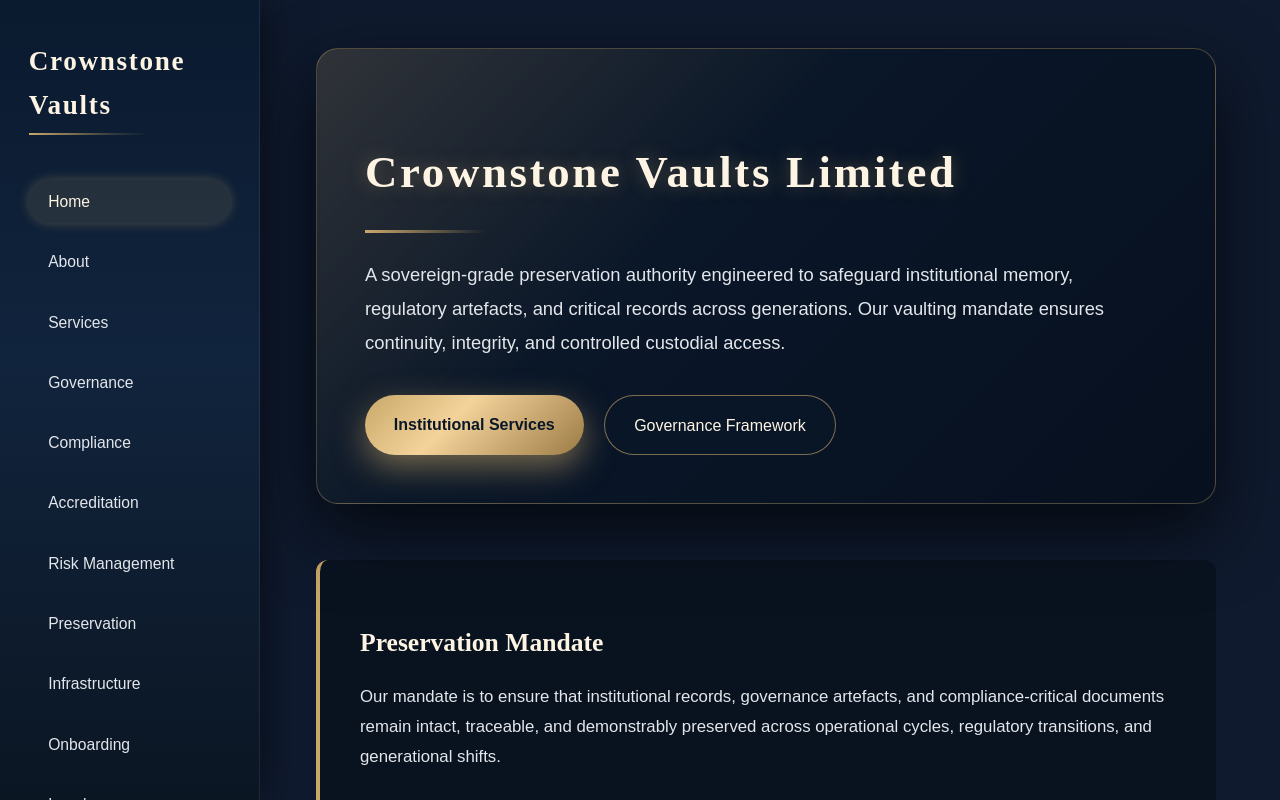
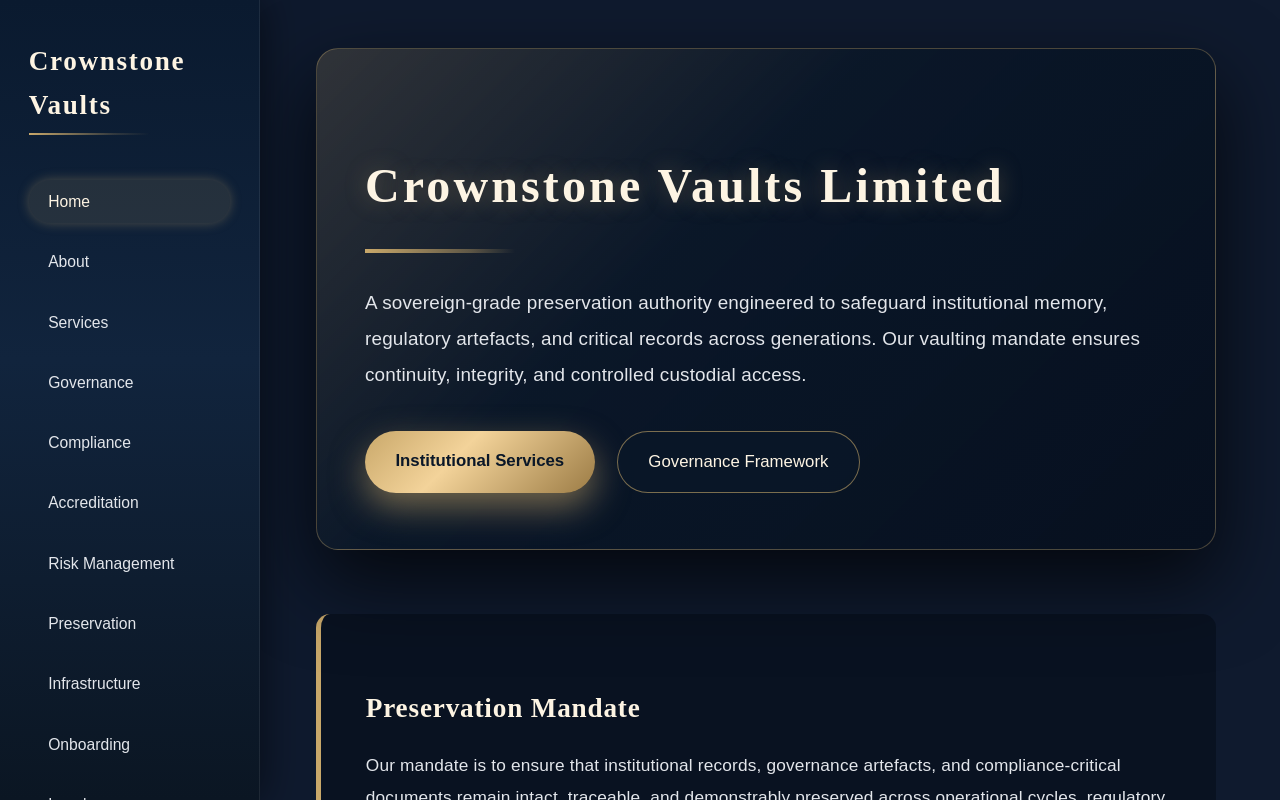
Before and after one commit to soulnlite/crownstone-vaults, a Next.js app: page / in a window 1280 px wide. Built offline with nearby package versions, Linux system fonts and the light colour scheme.

Commit message:
Homepage update

```diff
--- a/app/page.tsx
+++ b/app/page.tsx
@@ -4,12 +4,12 @@ export default function HomePage() {
       {/* HERO SECTION */}
       <section
         style={{
-          marginBottom: "3.5rem",
-          padding: "3rem 3rem",
+          marginBottom: "4rem",
+          padding: "3.5rem 3rem",
           borderRadius: "22px",
           background:
             "linear-gradient(135deg, rgba(201,168,106,0.18) 0%, rgba(10,23,40,0.92) 40%, #07101F 100%)",
-          boxShadow: "0 28px 70px rgba(0,0,0,0.65)",
+          boxShadow: "0 32px 80px rgba(0,0,0,0.7)",
           border: "1px solid rgba(201,168,106,0.35)",
           position: "relative",
         }}
@@ -17,33 +17,34 @@ export default function HomePage() {
         <h1
           style={{
             fontFamily: "Merriweather, serif",
-            fontSize: "2.8rem",
-            marginBottom: "1.2rem",
-            letterSpacing: "0.06em",
+            fontSize: "3rem",
+            marginBottom: "1.4rem",
+            letterSpacing: "0.065em",
             color: "#FDF4E3",
-            textShadow: "0 0 18px rgba(201,168,106,0.35)",
+            textShadow: "0 0 22px rgba(201,168,106,0.35)",
           }}
         >
           Crownstone Vaults Limited
         </h1>
 
-        {/* Gold micro-divider */}
+        {/* Strong Institutional Divider */}
         <div
           style={{
-            height: "3px",
-            width: "120px",
+            height: "4px",
+            width: "150px",
             background:
-              "linear-gradient(90deg, #C9A86A 0%, rgba(201,168,106,0.3) 70%, transparent 100%)",
-            marginBottom: "1.6rem",
+              "linear-gradient(90deg, #C9A86A 0%, rgba(201,168,106,0.4) 70%, transparent 100%)",
+            marginBottom: "2rem",
           }}
         ></div>
 
         <p
           style={{
-            fontSize: "1.15rem",
-            lineHeight: "1.85",
-            maxWidth: "760px",
-            marginBottom: "2.2rem",
+            fontSize: "1.18rem",
+            lineHeight: "1.9",
+            maxWidth: "780px",
+            marginBottom: "2.4rem",
+            letterSpacing: "0.01em",
           }}
         >
           A sovereign‑grade preservation authority engineered to safeguard institutional memory,
@@ -51,30 +52,36 @@ export default function HomePage() {
           ensures continuity, integrity, and controlled custodial access.
         </p>
 
-        <div style={{ display: "flex", gap: "1.3rem", flexWrap: "wrap" }}>
+        <div
+          style={{
+            display: "flex",
+            gap: "1.4rem",
+            flexWrap: "wrap",
+          }}
+        >
           <a
             href="/services"
             style={{
-              padding: "0.95rem 1.8rem",
+              padding: "1rem 1.9rem",
               borderRadius: "999px",
               background:
                 "linear-gradient(135deg, #C9A86A 0%, #F3D39A 40%, #9C7C45 100%)",
               color: "#0A1728",
               fontWeight: 600,
-              fontSize: "1rem",
+              fontSize: "1.05rem",
               textDecoration: "none",
-              boxShadow: "0 12px 32px rgba(201,168,106,0.55)",
+              boxShadow: "0 14px 34px rgba(201,168,106,0.55)",
               transition: "transform 0.25s ease, box-shadow 0.25s ease",
             }}
             onMouseEnter={(e) => {
-              e.currentTarget.style.transform = "translateY(-3px)";
+              e.currentTarget.style.transform = "translateY(-4px)";
               e.currentTarget.style.boxShadow =
-                "0 16px 38px rgba(201,168,106,0.65)";
+                "0 18px 44px rgba(201,168,106,0.65)";
             }}
             onMouseLeave={(e) => {
               e.currentTarget.style.transform = "translateY(0px)";
               e.currentTarget.style.boxShadow =
-                "0 12px 32px rgba(201,168,106,0.55)";
+                "0 14px 34px rgba(201,168,106,0.55)";
             }}
           >
             Institutional Services
@@ -83,25 +90,25 @@ export default function HomePage() {
           <a
             href="/governance"
             style={{
-              padding: "0.95rem 1.8rem",
+              padding: "1rem 1.9rem",
               borderRadius: "999px",
               border: "1px solid rgba(201,168,106,0.6)",
               color: "#FDF4E3",
               fontWeight: 500,
-              fontSize: "1rem",
+              fontSize: "1.05rem",
               textDecoration: "none",
-              background: "rgba(10,23,40,0.7)",
+              background: "rgba(10,23,40,0.75)",
               transition: "transform 0.25s ease, box-shadow 0.25s ease",
             }}
             onMouseEnter={(e) => {
-              e.currentTarget.style.transform = "translateY(-3px)";
+              e.currentTarget.style.transform = "translateY(-4px)";
               e.currentTarget.style.boxShadow =
-                "0 16px 38px rgba(201,168,106,0.45)";
+                "0 18px 44px rgba(201,168,106,0.45)";
             }}
             onMouseLeave={(e) => {
               e.currentTarget.style.transform = "translateY(0px)";
               e.currentTarget.style.boxShadow =
-                "0 12px 32px rgba(201,168,106,0.35)";
+                "0 14px 34px rgba(201,168,106,0.35)";
             }}
           >
             Governance Framework
@@ -112,19 +119,20 @@ export default function HomePage() {
       {/* MANDATE STATEMENT */}
       <section
         style={{
-          marginBottom: "3.5rem",
-          padding: "2.5rem 2.5rem",
-          borderLeft: "4px solid #C9A86A",
-          background: "rgba(9,18,32,0.9)",
-          borderRadius: "12px",
+          marginBottom: "4rem",
+          padding: "3rem 2.8rem",
+          borderLeft: "5px solid #C9A86A",
+          background: "rgba(9,18,32,0.92)",
+          borderRadius: "14px",
         }}
       >
         <h2
           style={{
             fontFamily: "Merriweather, serif",
-            fontSize: "1.6rem",
-            marginBottom: "1rem",
+            fontSize: "1.7rem",
+            marginBottom: "1.2rem",
             color: "#FDF4E3",
+            letterSpacing: "0.03em",
           }}
         >
           Preservation Mandate
@@ -132,9 +140,10 @@ export default function HomePage() {
 
         <p
           style={{
-            fontSize: "1.05rem",
-            lineHeight: "1.8",
-            maxWidth: "820px",
+            fontSize: "1.08rem",
+            lineHeight: "1.85",
+            maxWidth: "840px",
+            letterSpacing: "0.01em",
           }}
         >
           Our mandate is to ensure that institutional records, governance artefacts, and
@@ -144,13 +153,13 @@ export default function HomePage() {
       </section>
 
       {/* THREE PILLARS */}
-      <section style={{ marginBottom: "3.5rem" }}>
+      <section style={{ marginBottom: "4rem" }}>
         <h2
           style={{
             fontFamily: "Merriweather, serif",
-            fontSize: "1.45rem",
-            marginBottom: "1.5rem",
-            letterSpacing: "0.08em",
+            fontSize: "1.55rem",
+            marginBottom: "1.8rem",
+            letterSpacing: "0.085em",
             textTransform: "uppercase",
             color: "#FDF4E3",
           }}
@@ -161,42 +170,43 @@ export default function HomePage() {
         <div
           style={{
             display: "grid",
-            gridTemplateColumns: "repeat(auto-fit, minmax(260px, 1fr))",
-            gap: "1.8rem",
+            gridTemplateColumns: "repeat(auto-fit, minmax(270px, 1fr))",
+            gap: "2rem",
           }}
         >
           {/* Pillar 1 */}
           <div
             style={{
-              padding: "1.8rem 1.6rem",
-              borderRadius: "16px",
+              padding: "2rem 1.8rem",
+              borderRadius: "18px",
               background:
-                "linear-gradient(135deg, rgba(255,255,255,0.04), rgba(10,23,40,0.95))",
-              border: "1px solid rgba(255,255,255,0.08)",
-              boxShadow: "0 10px 28px rgba(0,0,0,0.45)",
+                "linear-gradient(135deg, rgba(255,255,255,0.045), rgba(10,23,40,0.96))",
+              border: "1px solid rgba(255,255,255,0.1)",
+              boxShadow: "0 12px 32px rgba(0,0,0,0.5)",
               transition: "transform 0.25s ease, box-shadow 0.25s ease",
             }}
             onMouseEnter={(e) => {
-              e.currentTarget.style.transform = "translateY(-4px)";
+              e.currentTarget.style.transform = "translateY(-5px)";
               e.currentTarget.style.boxShadow =
-                "0 14px 34px rgba(0,0,0,0.55)";
+                "0 18px 44px rgba(0,0,0,0.6)";
             }}
             onMouseLeave={(e) => {
               e.currentTarget.style.transform = "translateY(0px)";
               e.currentTarget.style.boxShadow =
-                "0 10px 28px rgba(0,0,0,0.45)";
+                "0 12px 32px rgba(0,0,0,0.5)";
             }}
           >
             <h3
               style={{
-                fontSize: "1.1rem",
-                marginBottom: "0.7rem",
+                fontSize: "1.15rem",
+                marginBottom: "0.8rem",
                 color: "#F3D39A",
+                letterSpacing: "0.02em",
               }}
             >
               Custodial Infrastructure
             </h3>
-            <p style={{ fontSize: "0.98rem", lineHeight: "1.75" }}>
+            <p style={{ fontSize: "1rem", lineHeight: "1.78" }}>
               Engineered for continuity, resilience, and controlled access. Crownstone Vaults
               operates as a neutral, institutional-grade custodian for records that must remain
               intact beyond operational cycles.
@@ -206,35 +216,36 @@ export default function HomePage() {
           {/* Pillar 2 */}
           <div
             style={{
-              padding: "1.8rem 1.6rem",
-              borderRadius: "16px",
+              padding: "2rem 1.8rem",
+              borderRadius: "18px",
               background:
-                "linear-gradient(135deg, rgba(255,255,255,0.04), rgba(10,23,40,0.95))",
-              border: "1px solid rgba(255,255,255,0.08)",
-              boxShadow: "0 10px 28px rgba(0,0,0,0.45)",
+                "linear-gradient(135deg, rgba(255,255,255,0.045), rgba(10,23,40,0.96))",
+              border: "1px solid rgba(255,255,255,0.1)",
+              boxShadow: "0 12px 32px rgba(0,0,0,0.5)",
               transition: "transform 0.25s ease, box-shadow 0.25s ease",
             }}
             onMouseEnter={(e) => {
-              e.currentTarget.style.transform = "translateY(-4px)";
+              e.currentTarget.style.transform = "translateY(-5px)";
               e.currentTarget.style.boxShadow =
-                "0 14px 34px rgba(0,0,0,0.55)";
+                "0 18px 44px rgba(0,0,0,0.6)";
             }}
             onMouseLeave={(e) => {
               e.currentTarget.style.transform = "translateY(0px)";
               e.currentTarget.style.boxShadow =
-                "0 10px 28px rgba(0,0,0,0.45)";
+                "0 12px 32px rgba(0,0,0,0.5)";
             }}
           >
             <h3
               style={{
-                fontSize: "1.1rem",
-                marginBottom: "0.7rem",
+                fontSize: "1.15rem",
+                marginBottom: "0.8rem",
                 color: "#F3D39A",
+                letterSpacing: "0.02em",
               }}
             >
               Governance & Compliance
             </h3>
-            <p style={{ fontSize: "0.98rem", lineHeight: "1.75" }}>
+            <p style={{ fontSize: "1rem", lineHeight: "1.78" }}>
               Governance structures, oversight mechanisms, and compliance protocols are designed
               to withstand scrutiny from regulators, auditors, and institutional stakeholders.
             </p>
@@ -243,35 +254,36 @@ export default function HomePage() {
           {/* Pillar 3 */}
           <div
             style={{
-              padding: "1.8rem 1.6rem",
-              borderRadius: "16px",
+              padding: "2rem 1.8rem",
+              borderRadius: "18px",
               background:
-                "linear-gradient(135deg, rgba(255,255,255,0.04), rgba(10,23,40,0.95))",
-              border: "1px solid rgba(255,255,255,0.08)",
-              boxShadow: "0 10px 28px rgba(0,0,0,0.45)",
+                "linear-gradient(135deg, rgba(255,255,255,0.045), rgba(10,23,40,0.96))",
+              border: "1px solid rgba(255,255,255,0.1)",
+              boxShadow: "0 12px 32px rgba(0,0,0,0.5)",
               transition: "transform 0.25s ease, box-shadow 0.25s ease",
             }}
             onMouseEnter={(e) => {
-              e.currentTarget.style.transform = "translateY(-4px)";
+              e.currentTarget.style.transform = "translateY(-5px)";
               e.currentTarget.style.boxShadow =
-                "0 14px 34px rgba(0,0,0,0.55)";
+                "0 18px 44px rgba(0,0,0,0.6)";
             }}
             onMouseLeave={(e) => {
               e.currentTarget.style.transform = "translateY(0px)";
               e.currentTarget.style.boxShadow =
-                "0 10px 28px rgba(0,0,0,0.45)";
+                "0 12px 32px rgba(0,0,0,0.5)";
             }}
           >
             <h3
               style={{
-                fontSize: "1.1rem",
-                marginBottom: "0.7rem",
+                fontSize: "1.15rem",
+                marginBottom: "0.8rem",
                 color: "#F3D39A",
+                letterSpacing: "0.02em",
               }}
             >
               Preservation Mandate
             </h3>
-            <p style={{ fontSize: "0.98rem", lineHeight: "1.75" }}>
+            <p style={{ fontSize: "1rem", lineHeight: "1.78" }}>
               Our preservation mandate extends beyond storage. It encompasses integrity,
               traceability, and the ability to demonstrate continuity of custody over time.
             </p>
@@ -281,23 +293,23 @@ export default function HomePage() {
 
       {/* ONBOARDING */}
       <section>
-        {/* Gold micro-divider */}
+        {/* Strong Institutional Divider */}
         <div
           style={{
-            height: "2px",
-            width: "100px",
+            height: "4px",
+            width: "150px",
             background:
-              "linear-gradient(90deg, #C9A86A 0%, rgba(201,168,106,0.3) 70%, transparent 100%)",
-            marginBottom: "1rem",
+              "linear-gradient(90deg, #C9A86A 0%, rgba(201,168,106,0.4) 70%, transparent 100%)",
+            marginBottom: "1.4rem",
           }}
         ></div>
 
         <h2
           style={{
             fontFamily: "Merriweather, serif",
-            fontSize: "1.45rem",
-            marginBottom: "1rem",
-            letterSpacing: "0.08em",
+            fontSize: "1.55rem",
+            marginBottom: "1.2rem",
+            letterSpacing: "0.085em",
             textTransform: "uppercase",
             color: "#FDF4E3",
           }}
@@ -307,10 +319,11 @@ export default function HomePage() {
 
         <p
           style={{
-            fontSize: "1rem",
-            lineHeight: "1.8",
-            maxWidth: "780px",
-            marginBottom: "1.8rem",
+            fontSize: "1.05rem",
+            lineHeight: "1.85",
+            maxWidth: "800px",
+            marginBottom: "2rem",
+            letterSpacing: "0.01em",
           }}
         >
           Crownstone Vaults engages with institutions through a structured onboarding process,
@@ -322,25 +335,25 @@ export default function HomePage() {
         <a
           href="/contact"
           style={{
-            padding: "0.9rem 1.7rem",
+            padding: "1rem 1.8rem",
             borderRadius: "999px",
             border: "1px solid rgba(201,168,106,0.7)",
             color: "#FDF4E3",
             fontWeight: 500,
-            fontSize: "1rem",
+            fontSize: "1.05rem",
             textDecoration: "none",
             background: "rgba(10,23,40,0.85)",
             transition: "transform 0.25s ease, box-shadow 0.25s ease",
           }}
           onMouseEnter={(e) => {
-            e.currentTarget.style.transform = "translateY(-3px)";
+            e.currentTarget.style.transform = "translateY(-4px)";
             e.currentTarget.style.boxShadow =
-              "0 16px 38px rgba(201,168,106,0.45)";
+              "0 18px 44px rgba(201,168,106,0.45)";
           }}
           onMouseLeave={(e) => {
             e.currentTarget.style.transform = "translateY(0px)";
             e.currentTarget.style.boxShadow =
-              "0 12px 32px rgba(201,168,106,0.35)";
+              "0 14px 34px rgba(201,168,106,0.35)";
           }}
         >
           Initiate Institutional Contact
```
